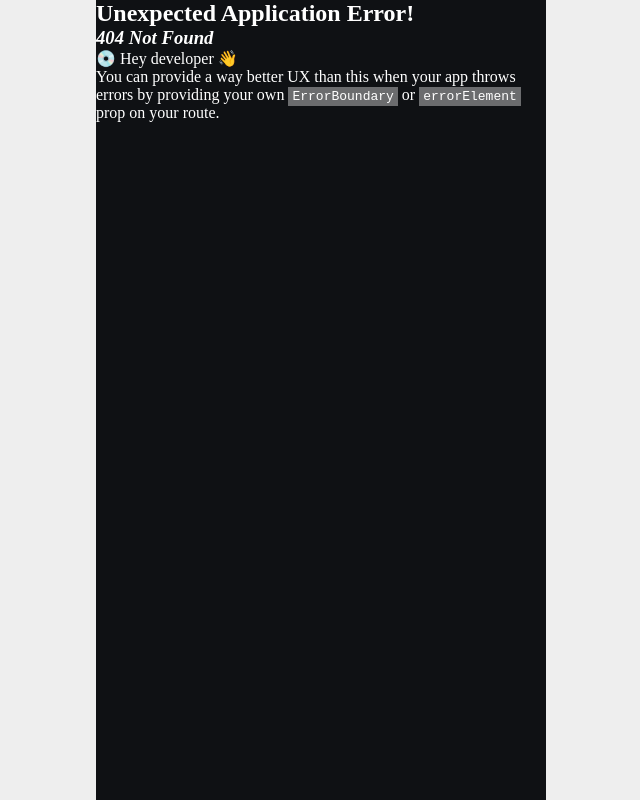
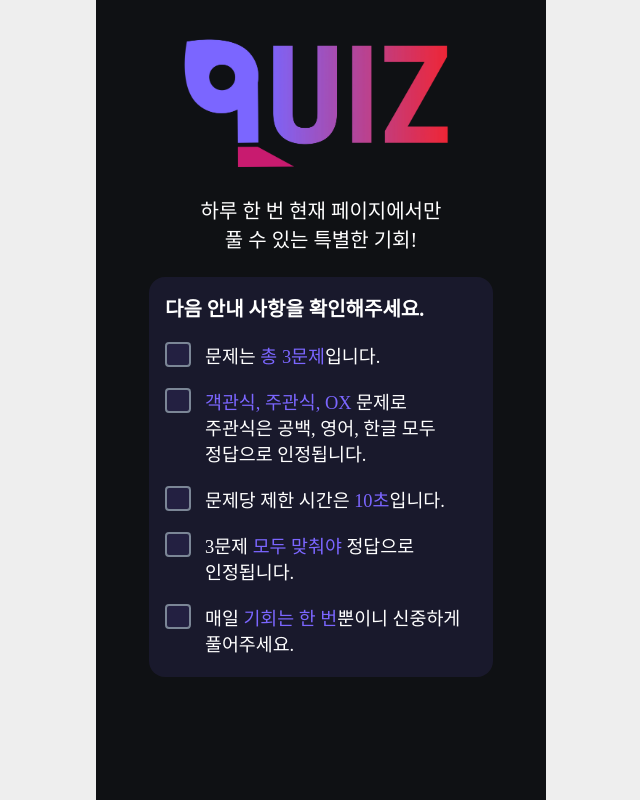
Before and after one commit to supEr-attraction/throwng-opensource, a React (Vite) app in the folder front/: page /quiz/main in a window 1280 px wide. Before the commit this address had no page. Shown: the whole page, without its empty margins (319-959 px from the left). Built offline with nearby package versions, Linux system fonts and the light colour scheme.

Commit message:
feat : completed QuizMainPage(#35)

```diff
--- a/front/package.json
+++ b/front/package.json
@@ -21,6 +21,7 @@
     "react-icons": "^5.1.0",
     "react-lottie": "^1.2.4",
     "react-router-dom": "^6.22.3",
+    "recoil": "^0.7.7",
     "sass": "^1.75.0"
   },
   "devDependencies": {
--- /dev/null
+++ b/front/src/components/quiz/QuizInfo.tsx
@@ -0,0 +1,113 @@
+import "@styles/quiz/QuizInfo.scss";
+import { useEffect, useState } from "react";
+import { useNavigate } from "react-router-dom";
+
+interface QuizItem {
+  id: number;
+  text: JSX.Element;
+  checked: boolean;
+}
+
+const QuizInfo = () => {
+  const navigate = useNavigate();
+  const [items, setItems] = useState<QuizItem[]>([
+    {
+      id: 1,
+      text: (
+        <>
+          문제는 <span className="highlight">총 3문제</span>입니다.
+        </>
+      ),
+      checked: false,
+    },
+    {
+      id: 2,
+      text: (
+        <>
+          <span className="highlight">객관식, 주관식, OX</span> 문제로 주관식은
+          공백, 영어, 한글 모두 정답으로 인정됩니다.
+        </>
+      ),
+      checked: false,
+    },
+    {
+      id: 3,
+      text: (
+        <>
+          문제당 제한 시간은 <span className="highlight">10초</span>입니다.
+        </>
+      ),
+      checked: false,
+    },
+    {
+      id: 4,
+      text: (
+        <>
+          3문제 <span className="highlight">모두 맞춰야</span> 정답으로
+          인정됩니다.
+        </>
+      ),
+      checked: false,
+    },
+    {
+      id: 5,
+      text: (
+        <>
+          매일 <span className="highlight">기회는 한 번</span>뿐이니 신중하게
+          풀어주세요.
+        </>
+      ),
+      checked: false,
+    },
+  ]);
+
+  const [buttonVisible, setButtonVisible] = useState(false);
+  const areAllChecked = () => {
+    return items.every((item) => item.checked);
+  };
+
+  const handleCheck = (id: number) => {
+    setItems(
+      items.map((item) =>
+        item.id === id ? { ...item, checked: !item.checked } : item
+      )
+    );
+  };
+
+  useEffect(() => {
+    const allChecked = areAllChecked();
+    if (allChecked && !buttonVisible) {
+      setButtonVisible(true);
+    }
+  }, [items, buttonVisible]);
+
+  const handleQuizStart = () => {
+    navigate("/quiz/solve");
+  };
+
+  return (
+    <div className="QuizInfo">
+      <div className="quiz-group">
+        <p className="heading">다음 안내 사항을 확인해주세요.</p>
+        <div className="quiz-check">
+          {items.map((item) => (
+            <div key={item.id} className="check-item">
+              <input
+                id={`checkbox-${item.id}`}
+                type="checkbox"
+                checked={item.checked}
+                onChange={() => handleCheck(item.id)}
+              />
+              <label htmlFor={`checkbox-${item.id}`}>{item.text}</label>
+            </div>
+          ))}
+        </div>
+      </div>
+      <div className={`quiz-button ${buttonVisible ? 'visible' : ''}`}>
+        <button onClick={handleQuizStart}>퀴즈풀기</button>
+      </div>
+    </div>
+  );
+};
+
+export default QuizInfo;
--- /dev/null
+++ b/front/src/pages/quiz/QuizMainPage.tsx
@@ -0,0 +1,21 @@
+import quizlogo from "@assets/images/quizlogo.webp";
+import QuizInfo from "@components/quiz/QuizInfo";
+import "@styles/quiz/QuizMain.scss";
+
+const QuizMainPage = () => {
+  return (
+    <div className="QuizMainPage">
+      <div className="quiz-header">
+        <img src={quizlogo} alt="QuizLogo" />
+        <p>
+          하루 한 번 현재 페이지에서만 <br />풀 수 있는 특별한 기회!
+        </p>
+      </div>
+      <div className="quiz-info">
+        <QuizInfo />
+      </div>
+    </div>
+  );
+};
+
+export default QuizMainPage;
--- /dev/null
+++ b/front/src/pages/quiz/QuizSolvePage.tsx
@@ -0,0 +1,11 @@
+import React from 'react';
+
+const QuizSolvePage = () => {
+  return (
+    <div>
+      문제 풀거에용~
+    </div>
+  );
+};
+
+export default QuizSolvePage;
--- a/front/src/routes/basicRoutes.tsx
+++ b/front/src/routes/basicRoutes.tsx
@@ -1,3 +1,4 @@
+import QuizSolvePage from "@pages/quiz/QuizSolvePage";
 import { lazy } from "react";
 const PrivateRoute = lazy(() => import("@components/PrivateRoute"));
 const HomePage = lazy(() => import("@pages/HomePage"));
@@ -7,6 +8,7 @@ const MusicSearchPage = lazy(() => import("@pages/MusicSearchPage"));
 const NotificationPage = lazy(() => import("@pages/NotificationPage"));
 // const Error404 = loadable(() => import("./Error404"));
 const MusicDrop = lazy(() => import("@components/musicDrop/MusicDrop"))
+const QuizMain = lazy(() => import("@pages/quiz/QuizMainPage"))
 
 export default {
   path: "/",
@@ -48,5 +50,18 @@ export default {
         },
       ],
     },
+    {
+      path: "quiz",
+      children: [
+        {
+          path: "main",
+          element: <QuizMain />
+        },
+        {
+          path: "solve",
+          element: <QuizSolvePage />
+        }
+      ]
+    },
   ],
 };
--- /dev/null
+++ b/front/src/styles/quiz/QuizInfo.scss
@@ -0,0 +1,93 @@
+.quiz-group {
+  border-radius: 2dvh;
+  background-color: rgba(123, 102, 255, 0.1);
+  padding: 2dvh;
+  width: 43dvh;
+  height: 50dvh;
+  margin-bottom: 6dvh;
+
+  .heading {
+    font-size: 2.5dvh;
+    font-weight: bold;
+  }
+
+  .quiz-check {
+    font-size: 2.3dvh;
+    word-break: keep-all;
+
+    .check-item {
+      margin-top: 2.5dvh;
+      position: relative;
+
+      input[type="checkbox"] {
+        position: absolute;
+        z-index: -1;
+      }
+
+      label {
+        display: block;
+        padding-left: 5dvh;
+        position: relative;
+
+        &::before,
+        &::after {
+          content: "";
+          position: absolute;
+          left: 0;
+        }
+
+        &::before {
+          top: 0;
+          width: 2.7dvh;
+          height: 2.7dvh;
+          border: 2px solid var(--placeholder-color);
+          border-radius: 0.5dvh;
+          background-color: rgba(123, 102, 255, 0.1);
+        }
+
+        &::after {
+          width: 1.5dvh;
+          height: 1dvh;
+          border-left: 3px solid var(--main-color);
+          border-bottom: 3px solid var(--main-color);
+          transform: rotate(-45deg);
+          top: 0.5dvh;
+          left: 0.7dvh;
+          visibility: hidden;
+          opacity: 0;
+          transition: opacity 0.3s ease;
+        }
+      }
+
+      input[type="checkbox"]:checked + label::after {
+        visibility: visible;
+        opacity: 1;
+      }
+    }
+  }
+
+  .highlight {
+    color: #7b66ff;
+  }
+}
+
+.quiz-button {
+  display: flex;
+  justify-content: center;
+  opacity: 0;
+  transition: opacity 0.5s ease;
+
+  &.visible {
+    opacity: 1;
+  }
+
+  button {
+    width: 43dvh;
+    height: 8dvh;
+    border-radius: 2dvh;
+    border: none;
+    background-color: var(--main-color);
+    color: #ffffff;
+    font-size: 2dvh;
+  }
+}
--- /dev/null
+++ b/front/src/styles/quiz/QuizMain.scss
@@ -0,0 +1,27 @@
+.QuizMainPage {
+  padding: 2dvh;
+  height: 100dvh;
+  display: flex;
+  flex-direction: column;
+  align-items: center;
+
+  .quiz-header {
+    img {
+      width: 40dvh;
+    }
+    p {
+      word-break: keep-all;
+      text-align: center;
+      margin-top: 3dvh;
+      font-size: 2.5dvh;
+    }
+  }
+
+  .quiz-info {
+    margin-top: 3dvh;
+  }
+
+  .quiz-button {
+    margin-top: 1dvh;
+  }
+}
--- a/front/src/styles/theme.scss
+++ b/front/src/styles/theme.scss
@@ -1,6 +1,5 @@
 :root {
   --main-color: #7B66FF;
-  --centerText-color: #D7E1EE;
   --placeholder-color: #7B8696;
   --subtitle-color: #A5B2C5;
   --input-box-color: #1F2127;
```
Also changed, not shown: front/src/components/quiz/QuizButton.tsx (added, +11 -0 lines), front/src/store/QuizInfoState.tsx (added, +12 -0 lines), front/src/assets/images/quizlogo.webp (added), front/src/styles/quiz/QuizButton.scss (added), 1 other file (tests, documents, lock files or other folders).
